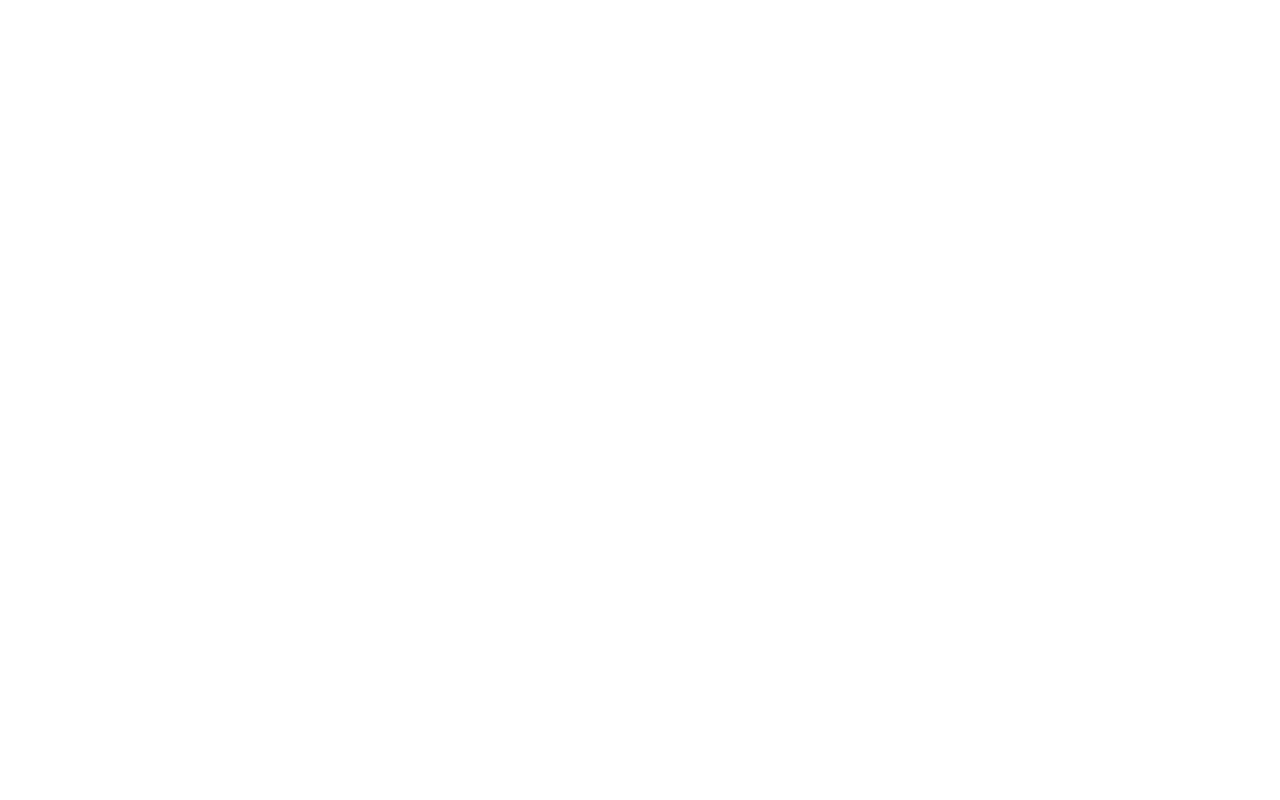
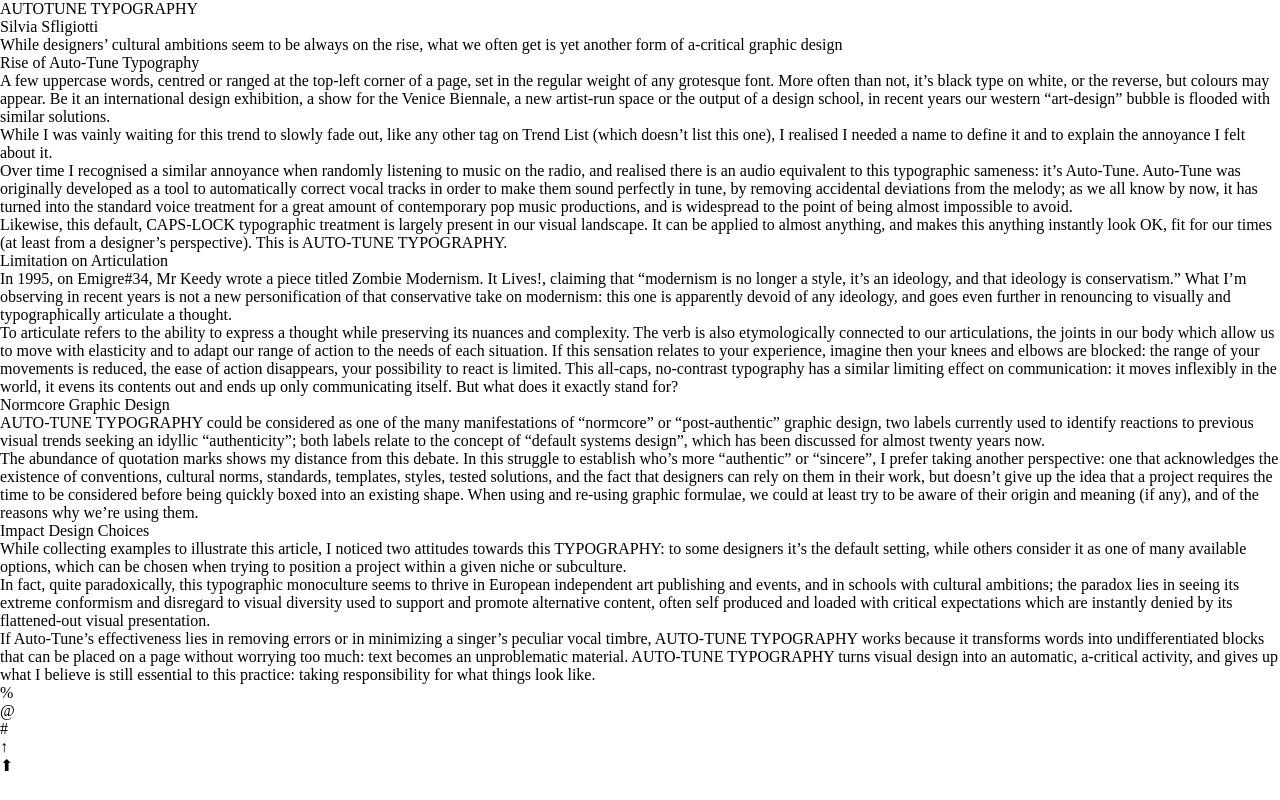
Before and after one commit to opalnattakitta/revisemanuscript, a plain HTML site: page index.html in a window 1280 px wide. Drawn offline with Linux system fonts and the light colour scheme.

Commit message:
Article insert

```diff
--- a/index.html
+++ b/index.html
@@ -9,20 +9,70 @@
 	</head>
 	<body>
 		<hgroup>
-
+			<h1>AUTOTUNE TYPOGRAPHY</h1>
+			<p>Silvia Sfligiotti</p>
+			<blockquote>
+				While designers’ cultural ambitions seem to be always on the rise, what we often get is yet another form of a-critical graphic design
+			</blockquote>
 		</hgroup>
-		<h1></h1>
 		<main>
 			<article>
 				<section>
-					<h2></h2>
+					<h2>Rise of Auto-Tune Typography</h2>
+					<p>
+						A few uppercase words, centred or ranged at the top-left corner of a page, set in the regular weight of any grotesque font. More often than not, it’s black type on white, or the reverse, but colours may appear. Be it an international design exhibition, a show for the Venice Biennale, a new artist-run space or the output of a design school, in recent years our western “art-design” bubble is flooded with similar solutions.
+					</p>
+					<p>
+						While I was vainly waiting for this trend to slowly fade out, like any other tag on Trend List (which doesn’t list this one), I realised I needed a name to define it and to explain the annoyance I felt about it.
+					</p>
+					<p>
+						Over time I recognised a similar annoyance when randomly listening to music on the radio, and realised there is an audio equivalent to this typographic sameness: it’s Auto-Tune. Auto-Tune was originally developed as a tool to automatically correct vocal tracks in order to make them sound perfectly in tune, by removing accidental deviations from the melody; as we all know by now, it has turned into the standard voice treatment for a great amount of contemporary pop music productions, and is widespread to the point of being almost impossible to avoid.
+					</p>
+					<p>
+						Likewise, this default, CAPS-LOCK typographic treatment is largely present in our visual landscape. It can be applied to almost anything, and makes this anything instantly look OK, fit for our times (at least from a designer’s perspective). This is AUTO-TUNE TYPOGRAPHY.
+					</p>
 				</section>
+
 				<section>
-					<h2></h2>
+					<h2>Limitation on Articulation</h2>
+					<p>
+						In 1995, on Emigre#34, Mr Keedy wrote a piece titled Zombie Modernism. It Lives!, claiming that “modernism is no longer a style, it’s an ideology, and that ideology is conservatism.” What I’m observing in recent years is not a new personification of that conservative take on modernism: this one is apparently devoid of any ideology, and goes even further in renouncing to visually and typographically articulate a thought.
+					</p>
+					<p>
+						To articulate refers to the ability to express a thought while preserving its nuances and complexity. The verb is also etymologically connected to our articulations, the joints in our body which allow us to move with elasticity and to adapt our range of action to the needs of each situation. If this sensation relates to your experience, imagine then your knees and elbows are blocked: the range of your movements is reduced, the ease of action disappears, your possibility to react is limited. This all-caps, no-contrast typography has a similar limiting effect on communication: it moves inflexibly in the world, it evens its contents out and ends up only communicating itself. But what does it exactly stand for?
+					</p>
 				</section>
+
 				<section>
-					<h2></h2>
+					<h2>Normcore Graphic Design</h2>
+					<p>
+						AUTO-TUNE TYPOGRAPHY could be considered as one of the many manifestations of “normcore” or “post-authentic” graphic design, two labels currently used to identify reactions to previous visual trends seeking an idyllic “authenticity”; both labels relate to the concept of “default systems design”, which has been discussed for almost twenty years now.
+					</p>
+					<p>
+						The abundance of quotation marks shows my distance from this debate. In this struggle to establish who’s more “authentic” or “sincere”, I prefer taking another perspective: one that acknowledges the existence of conventions, cultural norms, standards, templates, styles, tested solutions, and the fact that designers can rely on them in their work, but doesn’t give up the idea that a project requires the time to be considered before being quickly boxed into an existing shape. When using and re-using graphic formulae, we could at least try to be aware of their origin and meaning (if any), and of the reasons why we’re using them.
+					</p>
 				</section>
+
+				<section>
+					<h2>Impact Design Choices</h2>
+					<p>
+						While collecting examples to illustrate this article, I noticed two attitudes towards this TYPOGRAPHY: to some designers it’s the default setting, while others consider it as one of many available options, which can be chosen when trying to position a project within a given niche or subculture.
+					</p>
+					<p>
+						In fact, quite paradoxically, this typographic monoculture seems to thrive in European independent art publishing and events, and in schools with cultural ambitions; the paradox lies in seeing its extreme conformism and disregard to visual diversity used to support and promote alternative content, often self produced and loaded with critical expectations which are instantly denied by its flattened-out visual presentation.
+					</p>
+					<p>
+						If Auto-Tune’s effectiveness lies in removing errors or in minimizing a singer’s peculiar vocal timbre, AUTO-TUNE TYPOGRAPHY works because it transforms words into undifferentiated blocks that can be placed on a page without worrying too much: text becomes an unproblematic material. AUTO-TUNE TYPOGRAPHY turns visual design into an automatic, a-critical activity, and gives up what I believe is still essential to this practice: taking responsibility for what things look like.
+					</p>
+				</section>
+				<nav>
+					<ol>
+						<li>%</li>
+						<li>@</li>
+						<li>#</li>
+						<li>↑</li> ⬆
+					</ol>
+				</nav>
 			</article>
 		</main>
 	</body>
```
